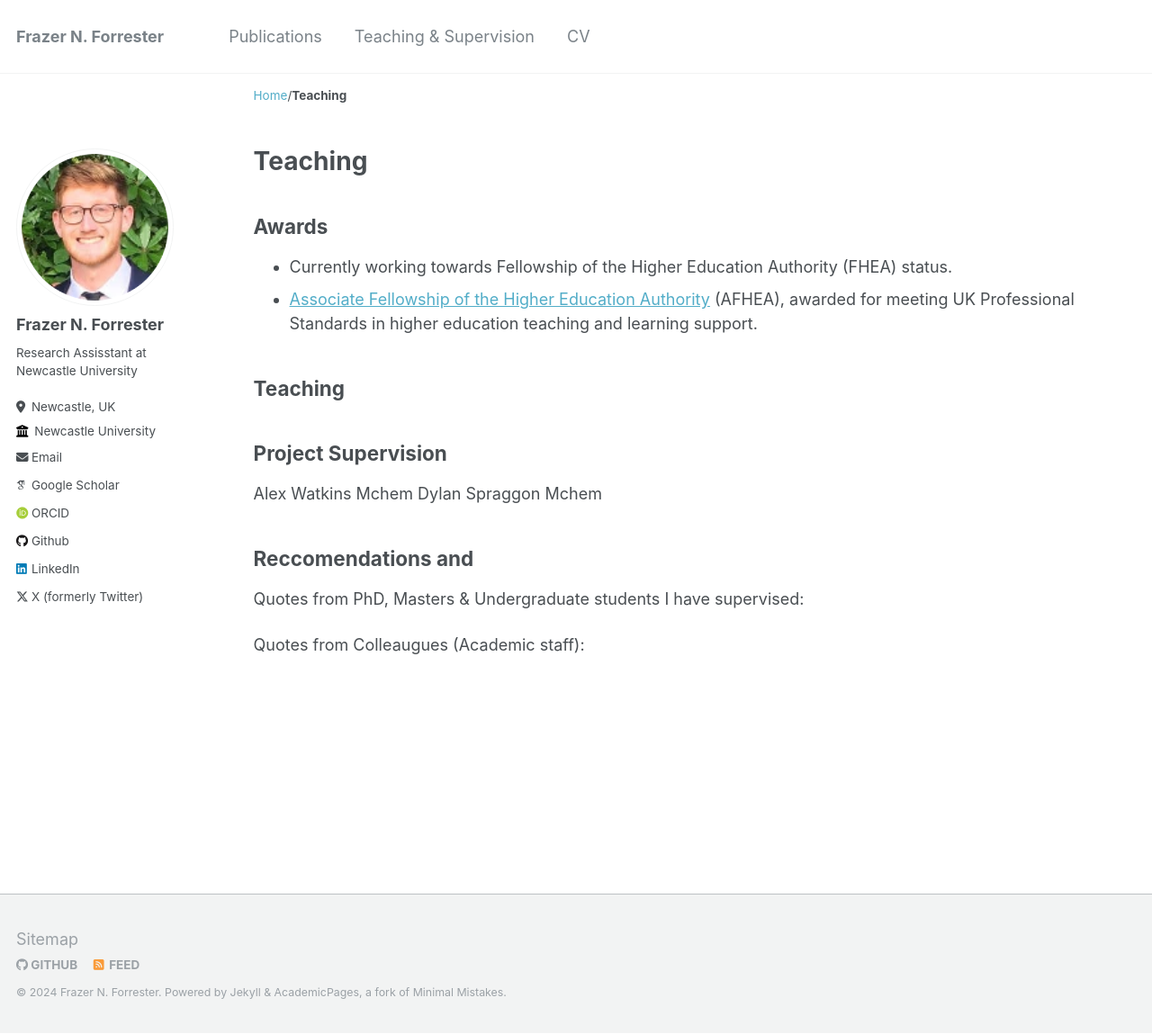
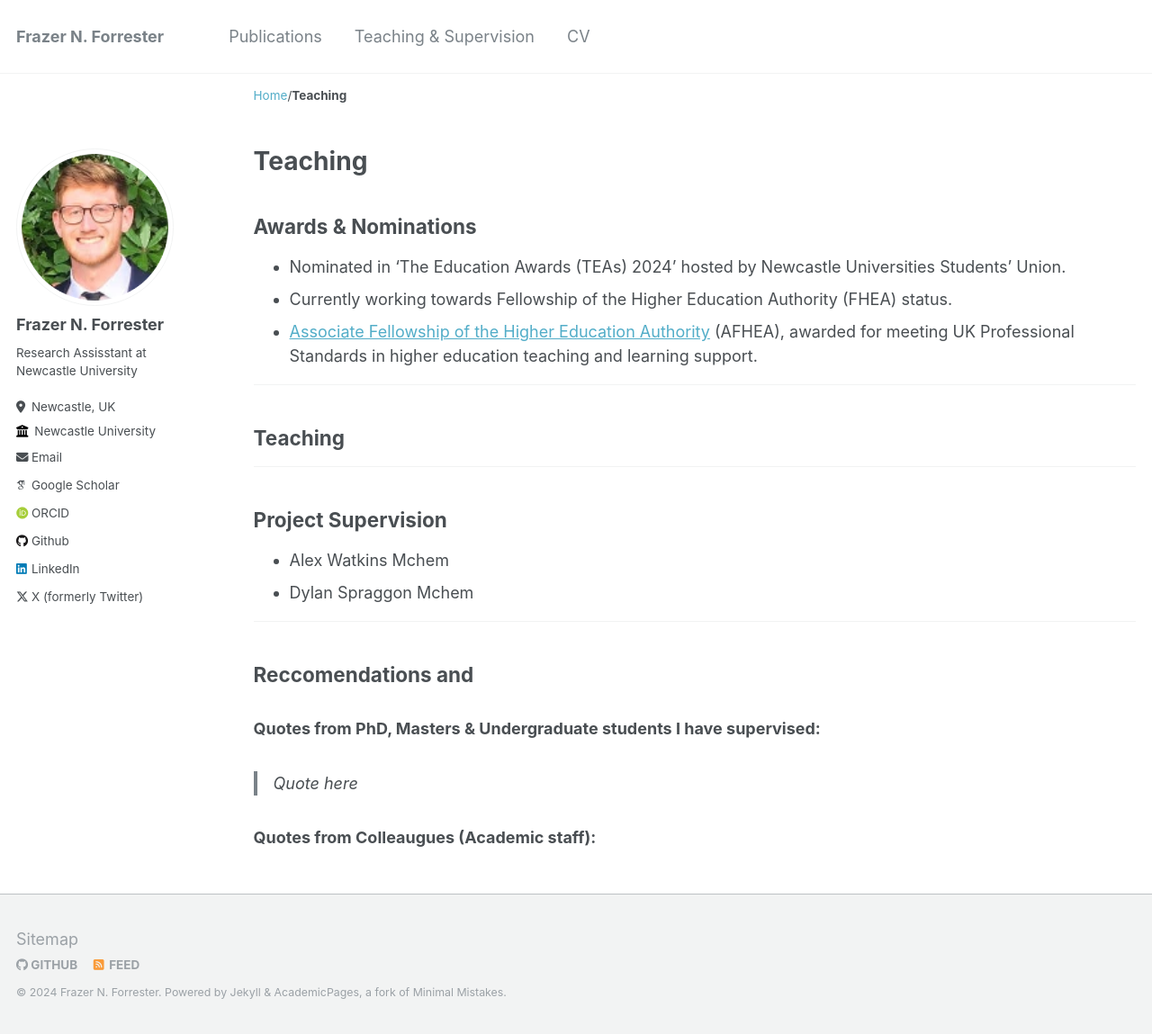
Before and after one commit to fforrester/fforrester.github.io, a Jekyll site: the page built from _pages/teaching.md, in a window 1280 px wide and 1149 px high. Shown: the whole window at 90% size. Built offline with Jekyll 4.4.1, drawn with Linux system fonts in a browser that asks for light colours; some web fonts are replaced.

Commit message:
Update teaching.md

```diff
--- a/_pages/teaching.md
+++ b/_pages/teaching.md
@@ -5,19 +5,25 @@ permalink: /teaching/
 author_profile: true
 ---
 
-## Awards
+## Awards & Nominations
+- Nominated in 'The Education Awards (TEAs) 2024' hosted by Newcastle Universities Students' Union.
 - Currently working towards Fellowship of the Higher Education Authority (FHEA) status.
 - [Associate Fellowship of the Higher Education Authority](https://fforrester.github.io/files/Frazer%20Forrester%20-%20Associate%20Fellowship.pdf) (AFHEA), awarded for meeting UK Professional Standards in higher education teaching and learning support.
 
+---
 ## Teaching
 
+---
 ## Project Supervision
 
-Alex Watkins Mchem
-Dylan Spraggon Mchem
+- Alex Watkins Mchem
+- Dylan Spraggon Mchem
 
+---
 ## Reccomendations and
 
-Quotes from PhD, Masters & Undergraduate students I have supervised:
+### Quotes from PhD, Masters & Undergraduate students I have supervised:
 
-Quotes from Colleaugues (Academic staff):
+> Quote here <!-- Person -->
+
+### Quotes from Colleaugues (Academic staff):
```
